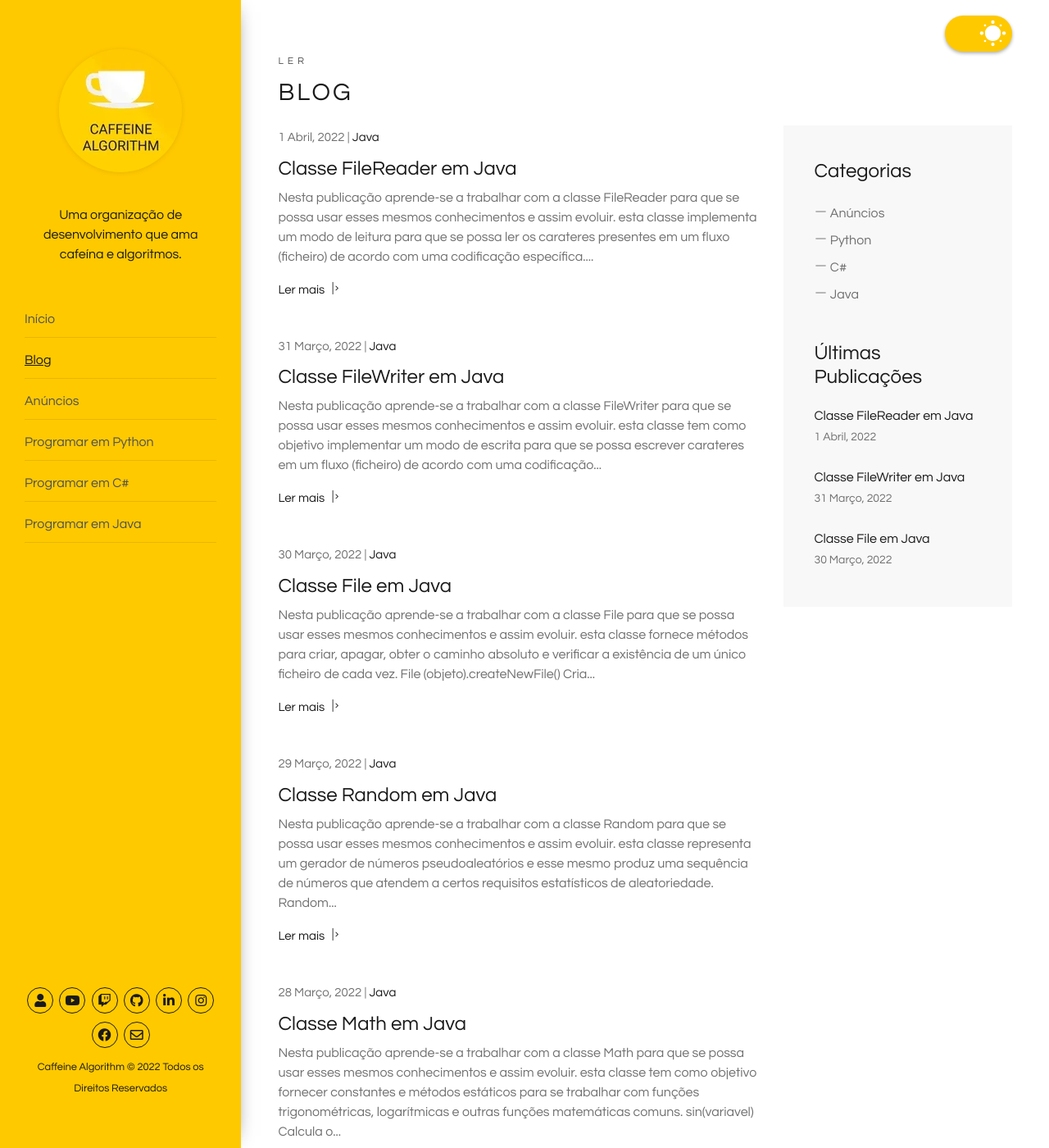
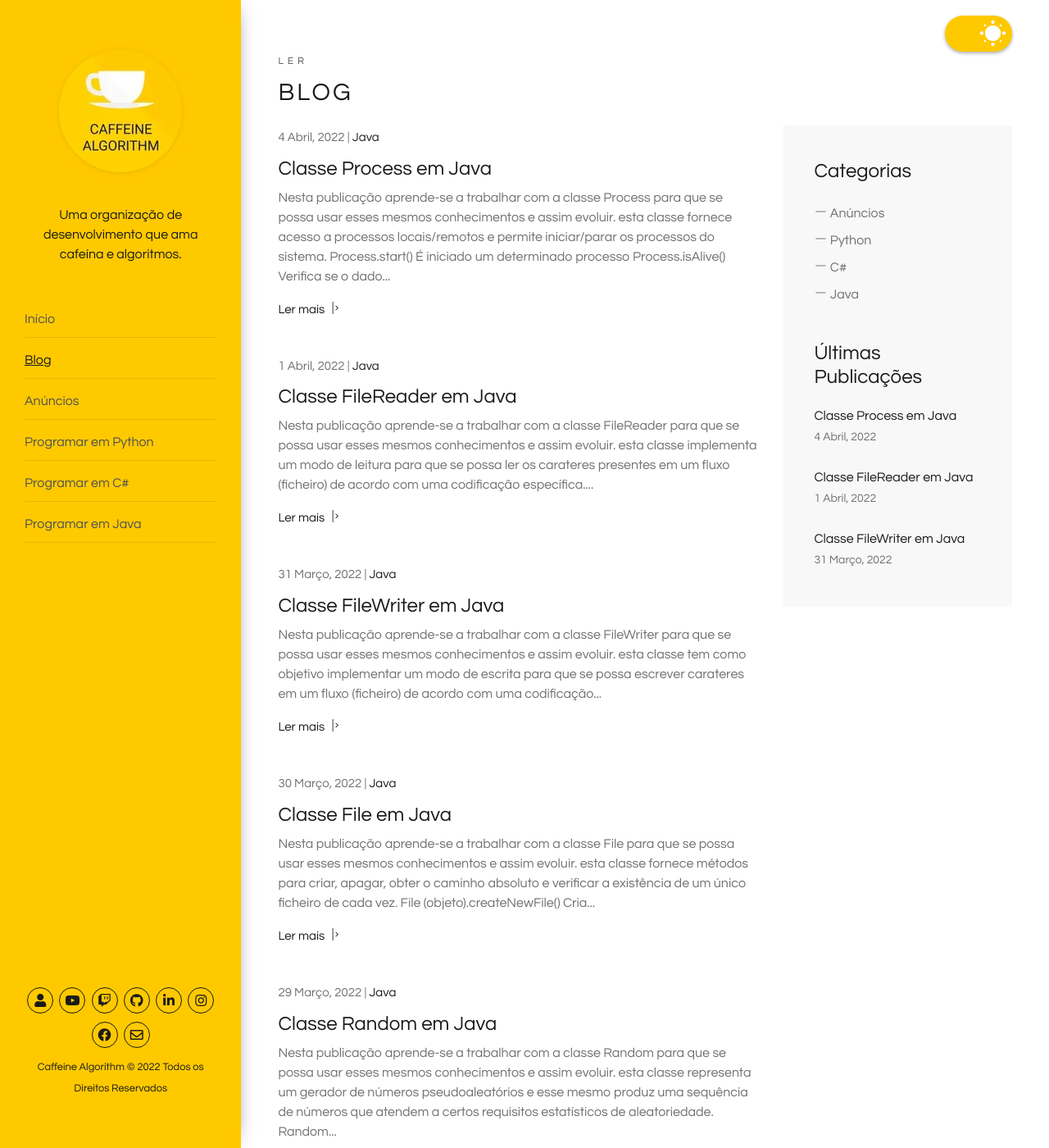
Before and after one commit to caffeinealgorithm/caffeinealgorithm.github.io, a Jekyll site: the page built from blog/index.html, in a window 1280 px wide and 1400 px high. Shown: the whole window at 82% size. Built offline with Jekyll 4.4.1, drawn with Linux system fonts in a browser that asks for light colours; the list of posts is cut into pages by our own code; some of the changed text lies outside the part shown.

Commit message:
Add 42º episode of the Java programming series

````diff
--- /dev/null
+++ b/_posts/2022-04-04-classe-process-em-java.md
@@ -0,0 +1,56 @@
+---
+layout: post
+excerpt: Blog
+title: 'Classe Process em Java'
+description: 'Descobre como se trabalha com a classe Process na linguagem de programação Java. Obtém respostas às tuas dúvidas com a teoria e os exemplos apresentados.'
+keywords: 'java, classe process, classe, process, publicação'
+date: 2022-04-04
+categories: [Java]
+---
+
+Nesta publicação aprende-se a trabalhar com a classe Process para que se possa usar esses mesmos conhecimentos e assim evoluir.
+
+- esta classe fornece acesso a processos locais/remotos e permite iniciar/parar os processos do sistema.
+
+`Process.start()` | É iniciado um determinado processo
+`Process.isAlive()` | Verifica se o dado processo está a correr ou não
+`Process.destroy()` | Termina o determinado processo
+`Thread.sleep()` | Suspende o thread atual durante o tempo especificado (tempo esse em milissegundos)
+
+```java
+package com.caffeinealgorithm.programaremjava;
+
+public class ClasseProcess {
+  private Process processo;
+
+  public void Run() {
+    try {
+      processo = new ProcessBuilder("notepad.exe").start();
+    }
+    catch (Exception excecao) {
+      System.out.println(excecao);
+    }
+
+    try {
+      if (processo.isAlive()) {
+        System.out.println("O processo \"notepad.exe\" está a ser executado e tal execução irá terminar em cerca de três segundos.");
+        Thread.sleep(3000);
+        processo.destroy();
+      }
+    }
+    catch (InterruptedException excecao) {
+      System.out.println(excecao);
+    }
+  }
+}
+
+// O processo "notepad.exe" está a ser executado e tal execução irá terminar em cerca de três segundos.
+```
+
+<div class="video-container">
+  <iframe src="https://www.youtube.com/embed/rd4_ShKKqAo" frameborder="0" allowfullscreen></iframe>
+</div>
+
+Não te esqueças de [assistir ao vídeo](https://youtu.be/rd4_ShKKqAo){:target="\_blank"} e podes sempre ler esta publicação [em inglês](https://nelsonsilvadev.com/blog/20220404/process-class-in-java/){:target="\_blank"}.
+
+### _Happy coding!_
--- a/index.html
+++ b/index.html
@@ -76,7 +76,7 @@ keywords: organização, desenvolvimento, cafeína, algoritmos, publicações, v
       </div>
 
       <div class="row">
-        {% for video in site.java %} {% if video.id == "/java/41" %}
+        {% for video in site.java %} {% if video.id == "/java/42" %}
         <div class="col-xs-12 col-sm-3 col-sm-6 col-lg-6 col-xl-3">
           <a
             href="https://www.youtube.com/embed/{{ video.custom_id }}"
````
Also changed, not shown: _java/42.md (added, +5 -0 lines), assets/img/playlists/java/42.png (added), assets/img/playlists/java/42.webp (added).
